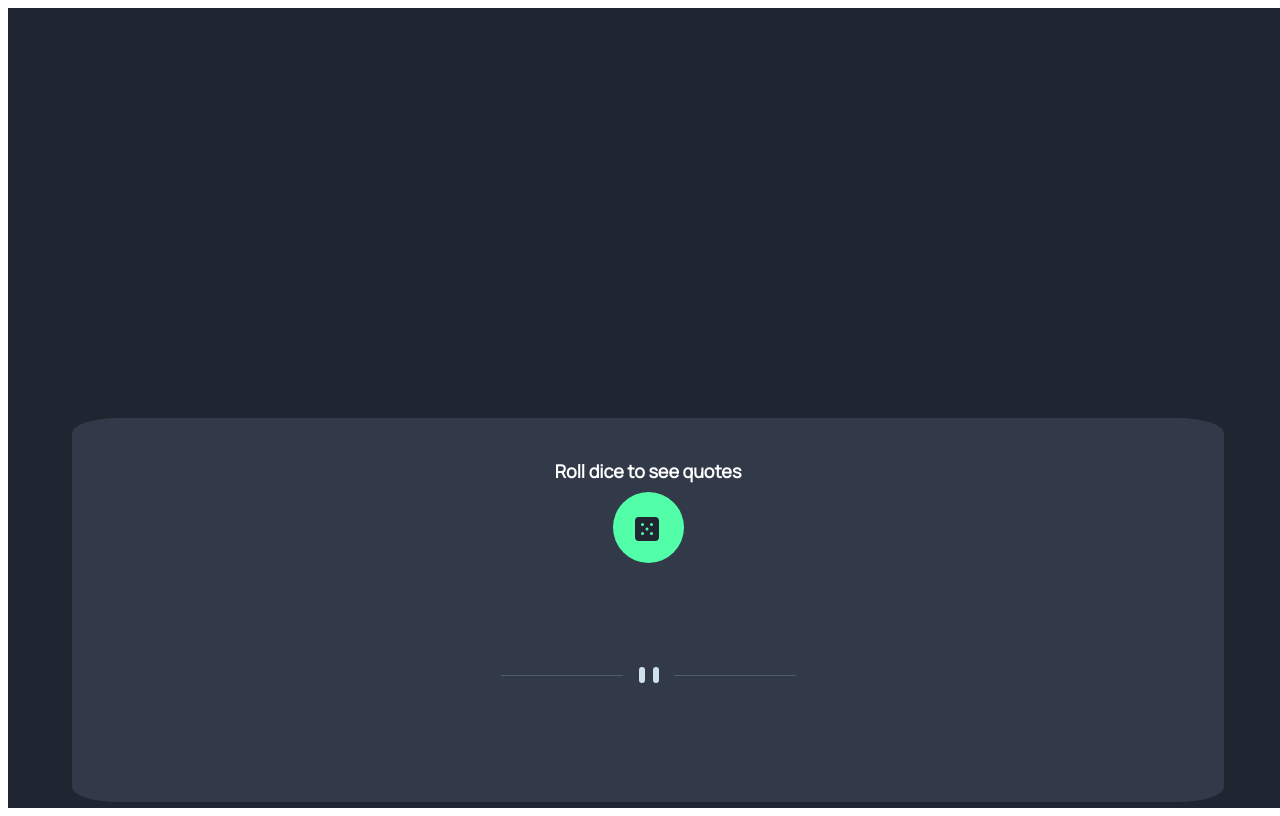
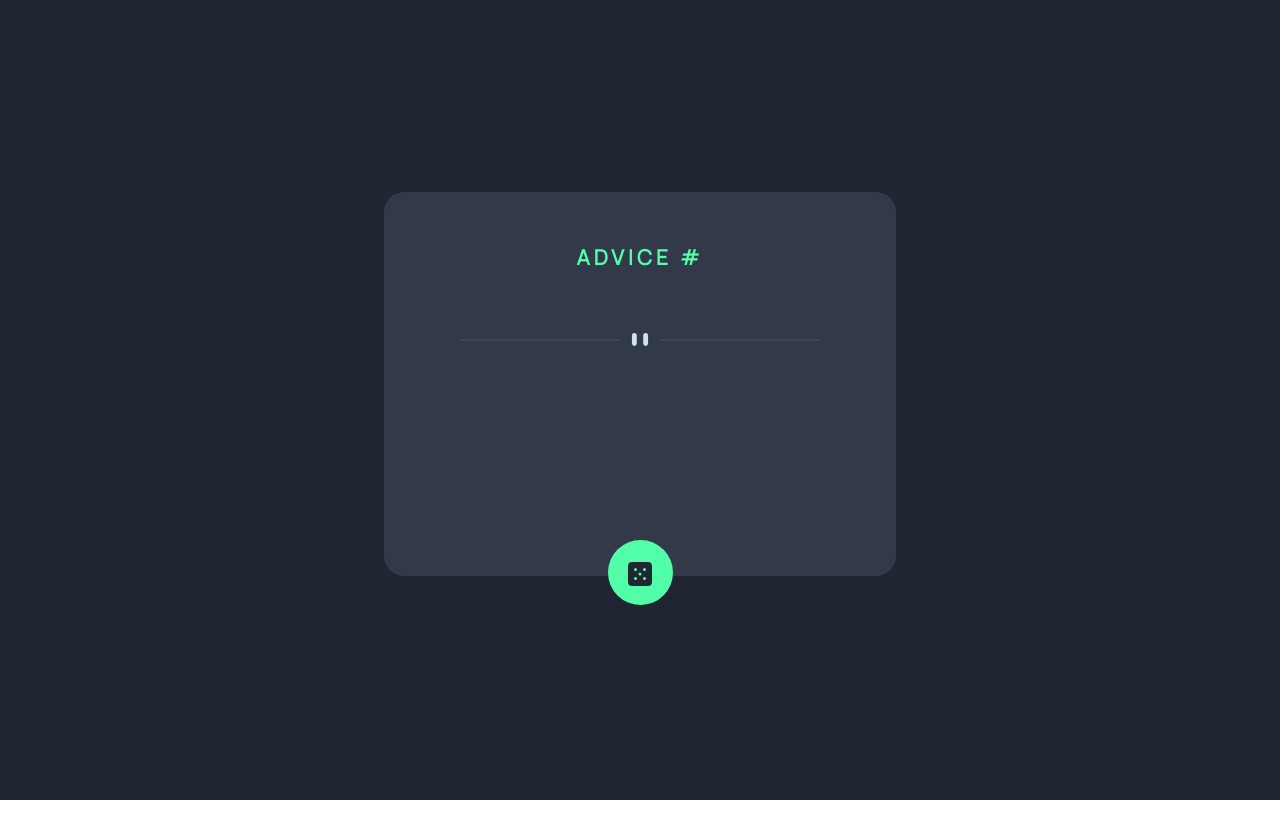
Before and after one commit to gitahievans/advice-generator, a React (Vite) app: page / in a window 1280 px wide. Built offline with nearby package versions, Linux system fonts and the light colour scheme.

Commit message:
Responsive styling

```diff
--- a/index.html
+++ b/index.html
@@ -5,7 +5,7 @@
     <link rel="icon" type="image/svg+xml" href="/vite.svg" />
     <link rel="stylesheet" href="https://fonts.googleapis.com/css?family=Manrope">
     <meta name="viewport" content="width=device-width, initial-scale=1.0" />
-    <title>Vite + React</title>
+    <title>Advice Generator</title>
   </head>
   <body>
     <div id="root"></div>
--- a/src/Advice.jsx
+++ b/src/Advice.jsx
@@ -1,17 +1,25 @@
 import React from "react";
 
-const Advice = ({ advice }) => {
+const Advice = ({ advice, fetchAdvice }) => {
   return (
     <div className="container">
-      {advice ? <p id="ad">ADVICE #{advice.id}</p> : null}
+      <p id="ad">ADVICE #{advice.id}</p>
       <div className="advice-container">
-        {advice ? <p>"{advice.advice}"</p> : <p>Roll dice to see quotes</p>}
+        <p>{advice.advice}</p>
       </div>
       <img
         src="/images/pattern-divider-mobile.svg"
         alt=""
-        className="divider"
+        className="mbl-divider"
       />
+      <img
+        src="/images/pattern-divider-desktop.svg"
+        alt=""
+        className="dktp-divider"
+      />
+      <div className="btn" onClick={fetchAdvice}>
+        <img src="/images/icon-dice.svg" alt="roll" className="dice" />
+      </div>
     </div>
   );
 };
--- a/src/App.jsx
+++ b/src/App.jsx
@@ -4,6 +4,7 @@ import Advice from "./Advice";
 
 function App() {
   const [advice, setAdvice] = useState("");
+  // const [isActive, setIsActive] = useState(false);
 
   const fetchAdvice = async () => {
     try {
@@ -15,12 +16,10 @@ function App() {
     }
   };
 
+
   return (
     <div className="app">
-      <Advice advice={advice} />
-      <div className="btn" onClick={fetchAdvice}>
-        <img src="public/images/icon-dice.svg" alt="roll" className="dice"/>
-      </div>
+      <Advice advice={advice} fetchAdvice={fetchAdvice}/>
     </div>
   );
 }
--- a/src/index.css
+++ b/src/index.css
@@ -1,3 +1,9 @@
+* {
+  padding: 0;
+  margin: 0;
+  box-sizing: border-box;
+}
+
 body {
   font-family: 'Manrope';
 }
@@ -17,7 +23,6 @@ body {
   display: flex;
   flex-direction: column;
   align-items: center;
-  position: relative;
 }
 
 .container {
@@ -28,13 +33,12 @@ body {
   display: inherit;
   flex-direction: column;
   align-items: center;
-  /* justify-content: space-evenly; */
   border-radius: 4%;
+  position: relative;
 }
 
 .advice-container {
   /* background: skyblue; */
-  height: 50%;
   padding: 0 5%;
   margin-top: 2%;
 }
@@ -49,24 +53,26 @@ body {
 
 .advice-container p {
   text-align: center;
-  font-size: 18px;
+  font-size: 28px;
   font-weight: 800;
   color: white;
 }
 
-
-
-.divider {
-  margin-top: 3%;
+.mbl-divider {
+  width: 80%;
+  margin-top: 10%;
 }
 
+.dktp-divider {
+  display: none;
+}
 
 .btn {
   height: 65px;
   width: 65px;
   border-radius: 50%;
   position: absolute;
-  top: 60.5%;
+  top: 90.5%;
   z-index: 1;
   background-color: var(--neon-green);
   cursor: pointer;
@@ -74,115 +80,61 @@ body {
   transition: box-shadow .2s ease-in-out;
 }
 
-.dice{
+.dice {
   position: absolute;
   top: 33.5%;
   left: 30%;
 }
 
-
 .btn:hover {
   box-shadow: 0 0 20px 2px var(--neon-green);
 }
-.btn:focus,
-.btn:focus-visible {
-  outline: 4px auto -webkit-focus-ring-color;
+
+.no-quote{
+  margin-top: 50%;
+}
+
+@media screen and (min-width: 768px) {
+  #ad {
+    font-size: 1.3rem;
+  }
+
+
+  .advice-container p {
+    font-size: 28px;
+  }
+
+  .container {
+    width: 70%;
+  }
+
+  .mbl-divider {
+    display: none;
+  }
+
+  .dktp-divider {
+    display: block;
+    margin-top: 10%;
+  }
 }
 
 
+@media screen and (min-width:1000px) {
+  .container {
+    margin-top: 15%;
+    border-radius: 20px;
+    width: 40%;
+  }
 
+  .dktp-divider{
+    width: 70%;
+  }
 
+}@media screen and (min-width:1440px) {
+  .container {
+    margin-top: 10%;
+    border-radius: 20px;
+    width: 40%;
+  }
 
-
-
-
-
-
-
-
-
-
-
-
-
-
-
-
-
-
-
-
-
-
-
-
-/* :root {
-  font-family: Inter, Avenir, Helvetica, Arial, sans-serif;
-  font-size: 16px;
-  line-height: 24px;
-  font-weight: 400;
-
-  color-scheme: light dark;
-  color: rgba(255, 255, 255, 0.87);
-  background-color: #242424;
-
-  font-synthesis: none;
-  text-rendering: optimizeLegibility;
-  -webkit-font-smoothing: antialiased;
-  -moz-osx-font-smoothing: grayscale;
-  -webkit-text-size-adjust: 100%;
 }
-
-a {
-  font-weight: 500;
-  color: #646cff;
-  text-decoration: inherit;
-}
-a:hover {
-  color: #535bf2;
-}
-
-body {
-  margin: 0;
-  display: flex;
-  place-items: center;
-  min-width: 320px;
-  min-height: 100vh;
-}
-
-h1 {
-  font-size: 3.2em;
-  line-height: 1.1;
-}
-
-button {
-  border-radius: 8px;
-  border: 1px solid transparent;
-  padding: 0.6em 1.2em;
-  font-size: 1em;
-  font-weight: 500;
-  font-family: inherit;
-  background-color: #1a1a1a;
-  cursor: pointer;
-  transition: border-color 0.25s;
-}
-button:hover {
-  border-color: #646cff;
-}
-button:focus,
-button:focus-visible {
-  outline: 4px auto -webkit-focus-ring-color;
-}
-
-@media (prefers-color-scheme: light) {
-  :root {
-    color: #213547;
-    background-color: #ffffff;
-  }
-  a:hover {
-    color: #747bff;
-  }
-  button {
-    background-color: #f9f9f9;
-  }
-} */
```
